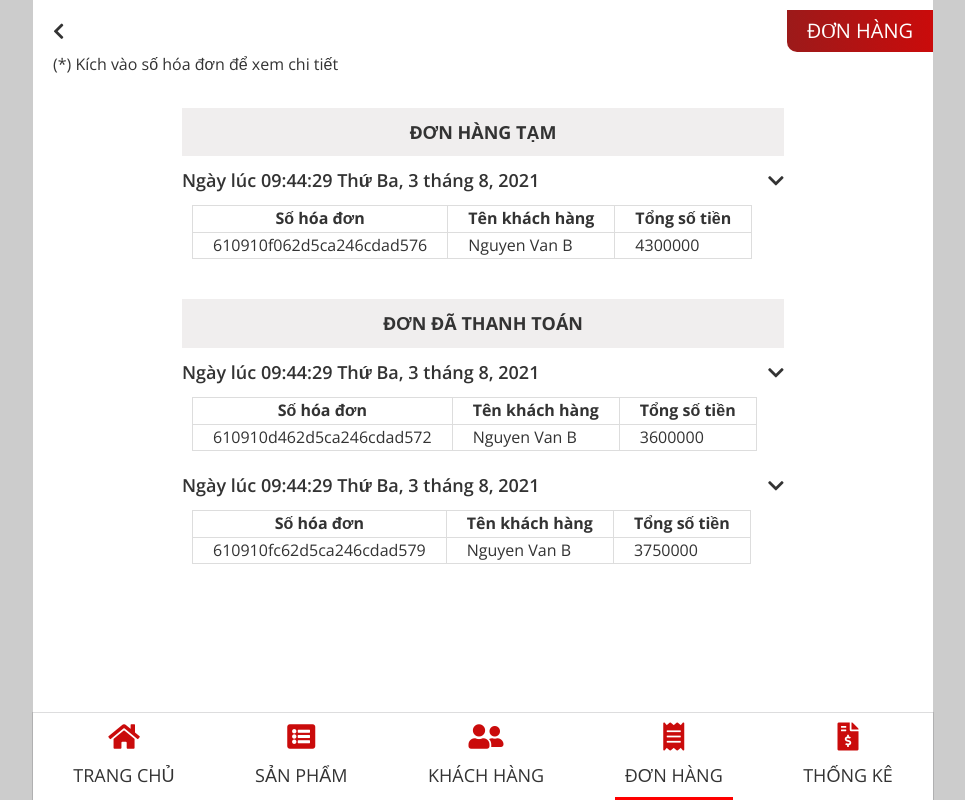
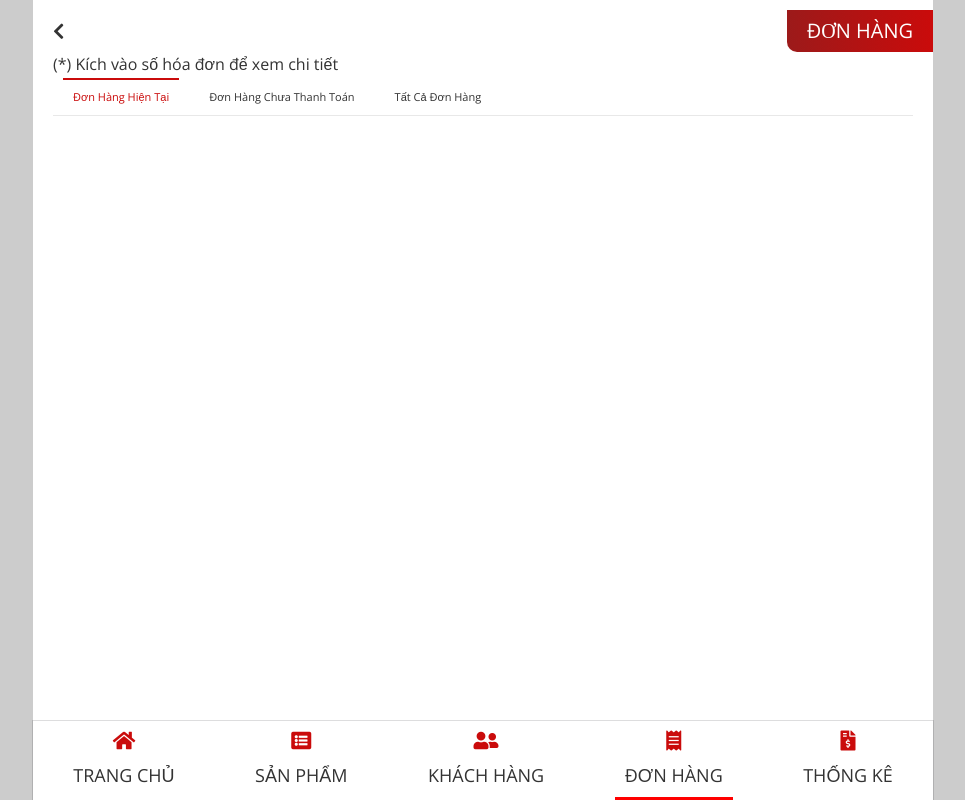
Before and after one commit to tuongnguyen1209/monasaler, a React (Create React App) app: page /don-hang in a window 1280 px wide. Shown: the whole page, without its empty margins (157-1122 px from the left). Built offline with nearby package versions, Linux system fonts and the light colour scheme; the HTML template or start-up script is replaced by a standard one.

Commit message:
add tabs

```diff
--- a/src/App.js
+++ b/src/App.js
@@ -1,13 +1,16 @@
 import React from "react";
 import { BrowserRouter, Route } from "react-router-dom";
 import { Container } from "./AppStyle";
+import UserProvider from "./contexts/UserContext";
 import RouterSales from "./RouterSales";
 
 function App() {
   return (
     <BrowserRouter>
       <Container>
-        <Route path="/" component={RouterSales} strict />
+        <UserProvider>
+          <Route path="/" component={RouterSales} strict />
+        </UserProvider>
       </Container>
     </BrowserRouter>
   );
--- /dev/null
+++ b/src/Hooks/use_ChageColorText.js
@@ -0,0 +1,20 @@
+const ChangeColorText = (hex = "") => {
+  if (!hex) return "";
+
+  hex = hex.split("(")[1].split(")")[0];
+  const color = hex.split(",");
+
+  // console.log(color);
+  let o = Math.round(
+    (parseInt(color[0]) * 299 +
+      parseInt(color[1]) * 587 +
+      parseInt(color[2]) * 114) /
+      1000
+  );
+  if (o > 125) {
+    return "black";
+  } else {
+    return "white";
+  }
+};
+export default ChangeColorText;
--- /dev/null
+++ b/src/Hooks/use_Formater.js
@@ -0,0 +1,22 @@
+export const formatColor = (color) => {
+  return `${color}`.trim().toLocaleLowerCase().replace(/\s+/g, "");
+};
+
+export const formatPrice = (price) => {
+  return new Intl.NumberFormat("it-IT", {
+    style: "currency",
+    currency: "VND",
+    maximumFractionDigits: 1,
+  }).format(price);
+};
+
+export const formatDateSort = (date) => {
+  return new Date(date).toLocaleDateString("en-US");
+};
+
+export const formatDateFull = (date) => {
+  return new Intl.DateTimeFormat("vi", {
+    timeStyle: "medium",
+    dateStyle: "full",
+  }).format(date);
+};
--- /dev/null
+++ b/src/compoents/Tabs/Tabs.js
@@ -0,0 +1,42 @@
+import React from "react";
+import { Link } from "react-router-dom";
+import PropTypes from "prop-types";
+import { WrapperTabs } from "./TabsStyle";
+
+const Tabs = (props) => {
+  const { tabs, setTabs } = props;
+
+  const handleChangeTab = (tab, index) => {
+    const newTabs = [...tabs];
+    for (let i = 0; i < newTabs.length; i++) {
+      newTabs[i].active = false;
+    }
+    tab.active = true;
+    newTabs[index] = tab;
+    setTabs(newTabs);
+  };
+
+  return (
+    <WrapperTabs>
+      {tabs &&
+        tabs.map((tab, index) => (
+          <Link
+            key={tab.id}
+            onClick={(event) => {
+              event.preventDefault();
+              handleChangeTab(tab, index);
+            }}
+            to=""
+            className={tab.active ? "active" : ""}
+          >
+            {tab.name}
+          </Link>
+        ))}
+    </WrapperTabs>
+  );
+};
+Tabs.prototype = {
+  tabs: PropTypes.array.isRequired,
+  setTabs: PropTypes.func.isRequired,
+};
+export default Tabs;
--- /dev/null
+++ b/src/compoents/Tabs/TabsStyle.js
@@ -0,0 +1,39 @@
+import styled from "styled-components";
+
+export const WrapperTabs = styled.header`
+  display: flex;
+  font-size: 1.1rem;
+  font-weight: 500;
+  border-bottom: 1px solid #e8e8e8;
+  overflow-x: auto;
+  ::-webkit-scrollbar {
+    display: none;
+  }
+
+  a {
+    text-decoration: none;
+    color: var(--text-color);
+    margin: 0 1rem;
+    padding: 1rem;
+    position: relative;
+    white-space: nowrap;
+    transition: all 0.2s;
+    :hover {
+      color: var(--color-primary);
+    }
+    &.active {
+      color: var(--color-primary);
+
+      :after {
+        content: "";
+        background-color: var(--color-primary);
+        height: 0.2rem;
+        width: 100%;
+        left: 0;
+        display: block;
+        position: absolute;
+        top: 0;
+      }
+    }
+  }
+`;
--- /dev/null
+++ b/src/contexts/UserContext.js
@@ -0,0 +1,20 @@
+import { createContext, useState } from "react";
+
+export const UserContext = createContext();
+
+const UserProvider = ({ children }) => {
+  const [cart, setCart] = useState([]);
+  const [user, setUser] = useState({});
+
+  const addToCart = (product) => {
+    const newCart = [...cart];
+    newCart.push(product);
+    setCart(newCart);
+  };
+
+  const value = { user, cart, addToCart };
+
+  return <UserContext.Provider value={value}>{children}</UserContext.Provider>;
+};
+
+export default UserProvider;
--- a/src/layout/Navigation/NavigationStyle.js
+++ b/src/layout/Navigation/NavigationStyle.js
@@ -41,7 +41,7 @@ export const WraperNav = styled.nav`
   }
   .icon {
     color: #ca0b0b;
-    font-size: 2.8rem;
+    font-size: 2rem;
   }
   & > * {
     cursor: pointer;
--- a/src/pages/OrderPage/OrderPage.js
+++ b/src/pages/OrderPage/OrderPage.js
@@ -1,6 +1,6 @@
-import React from "react";
-import Accordion from "../../compoents/Accordion/Accordion";
+import React, { useState } from "react";
 import SubHeader from "../../compoents/SubHeader/SubHeader";
+import Tabs from "../../compoents/Tabs/Tabs";
 import { WrapOderPage } from "./OrderPageStyle";
 const formatDate = (str) => {
   const date = new Date(str);
@@ -12,6 +12,11 @@ const formatDate = (str) => {
 };
 
 const OrderPage = () => {
+  const [tabs, setTabs] = useState([
+    { id: 1, name: "Đơn Hàng Hiện Tại", active: true },
+    { id: 2, name: "Đơn Hàng Chưa Thanh Toán", active: false },
+    { id: 3, name: "Tất Cả Đơn Hàng", active: false },
+  ]);
   const dataOrderOfUser = [
     {
       createAt: "2021-08-03T09:44:29.630Z",
@@ -85,67 +90,10 @@ const OrderPage = () => {
     <WrapOderPage>
       <SubHeader> Đơn Hàng</SubHeader>
       <span>(*) Kích vào số hóa đơn để xem chi tiết </span>
-      <div className="provisinal">
-        <div className="provisinal__header">
-          <h4 className="provisinal__title">Đơn hàng tạm</h4>
-        </div>
-        {getArrByStatus(dataOrderOfUser, "Đơn hàng tạm").map((order) => {
-          return (
-            <Accordion
-              key={order.id}
-              title={`Ngày ${formatDate(order.createAt)}`}
-            >
-              <table id="orders">
-                <thead>
-                  <tr>
-                    <th>Số hóa đơn</th>
-                    <th>Tên khách hàng</th>
-                    <th>Tổng số tiền</th>
-                  </tr>
-                </thead>
-                <tbody>
-                  <tr>
-                    <td>{order.id}</td>
-                    <td>{order.customer.fullname}</td>
-                    <td>{order.totalprice}</td>
-                  </tr>
-                </tbody>
-              </table>
-            </Accordion>
-          );
-        })}
-      </div>
 
-      <div className="provisinal">
-        <div className="provisinal__header">
-          <h4 className="provisinal__title">Đơn đã thanh toán</h4>
-        </div>
-        {getArrByStatus(dataOrderOfUser, "Đã thanh toán").map((order) => {
-          return (
-            <Accordion
-              key={order.id}
-              title={`Ngày ${formatDate(order.createAt)}`}
-            >
-              <table id="orders">
-                <thead>
-                  <tr>
-                    <th>Số hóa đơn</th>
-                    <th>Tên khách hàng</th>
-                    <th>Tổng số tiền</th>
-                  </tr>
-                </thead>
-                <tbody>
-                  <tr>
-                    <td>{order.id}</td>
-                    <td>{order.customer.fullname}</td>
-                    <td>{order.totalprice}</td>
-                  </tr>
-                </tbody>
-              </table>
-            </Accordion>
-          );
-        })}
-      </div>
+      <Tabs tabs={tabs} setTabs={setTabs} />
+
+      {tabs[1].active && <></>}
     </WrapOderPage>
   );
 };
--- a/src/pages/ProductInfo/ProductInfoStyle.js
+++ b/src/pages/ProductInfo/ProductInfoStyle.js
@@ -1,7 +1,7 @@
 import styled from "styled-components";
 
 export const WrapProductInfo = styled.div`
-  padding: 1rem 2rem;
+  padding: 1rem 2rem 5rem 2rem;
   .product {
     margin-top: 3rem;
     width: 100%;
@@ -21,7 +21,7 @@ export const WrapProductInfo = styled.div`
     &__details {
       font-size: 1.8rem;
 
-      ul {
+      ul.info {
         list-style-type: none;
         width: 100%;
         padding: 1rem 0;
@@ -41,8 +41,50 @@ export const WrapProductInfo = styled.div`
           }
         }
       }
+      .titlecl {
+        width: 100%;
+        display: flex;
+        flex-wrap: wrap;
+        justify-content: center;
+        h3 {
+          width: 100%;
+          padding: 1rem 0;
+        }
+        input {
+          background-color: var(--color-grey-light-3);
+          padding: 1rem 2rem;
+          border: none;
+          border-radius: 100px;
+          width: 70%;
+          margin-right: -1.25rem;
+          font-size: 1.8rem;
+          transition: all 0.2s;
+          outline: none;
+        }
+      }
+      .colors {
+        display: flex;
+        flex-wrap: wrap;
+        .color {
+          width: 100%;
+          padding: 10px;
+        }
+      }
     }
     &__text {
     }
   }
 `;
+
+export const WrapColor = styled.div`
+  width: 100%;
+  padding: 1rem;
+  border: 1px solid var(--color-grey-dark-1);
+  border-radius: 0.5rem;
+  text-align: center;
+  box-shadow: rgba(149, 157, 165, 0.2) 0px 8px 24px;
+  color: ${(props) => props.textcolor};
+  background-color: ${(props) => {
+    return props.dataColor ? props.dataColor : "white";
+  }};
+`;
```
Also changed, not shown: src/Hooks/use_openCamera.js (deleted, +0 -30 lines), src/pages/ProductInfo/ProductInfo.js (+47 -16 lines), 1 other file (tests, documents, lock files or other folders).
